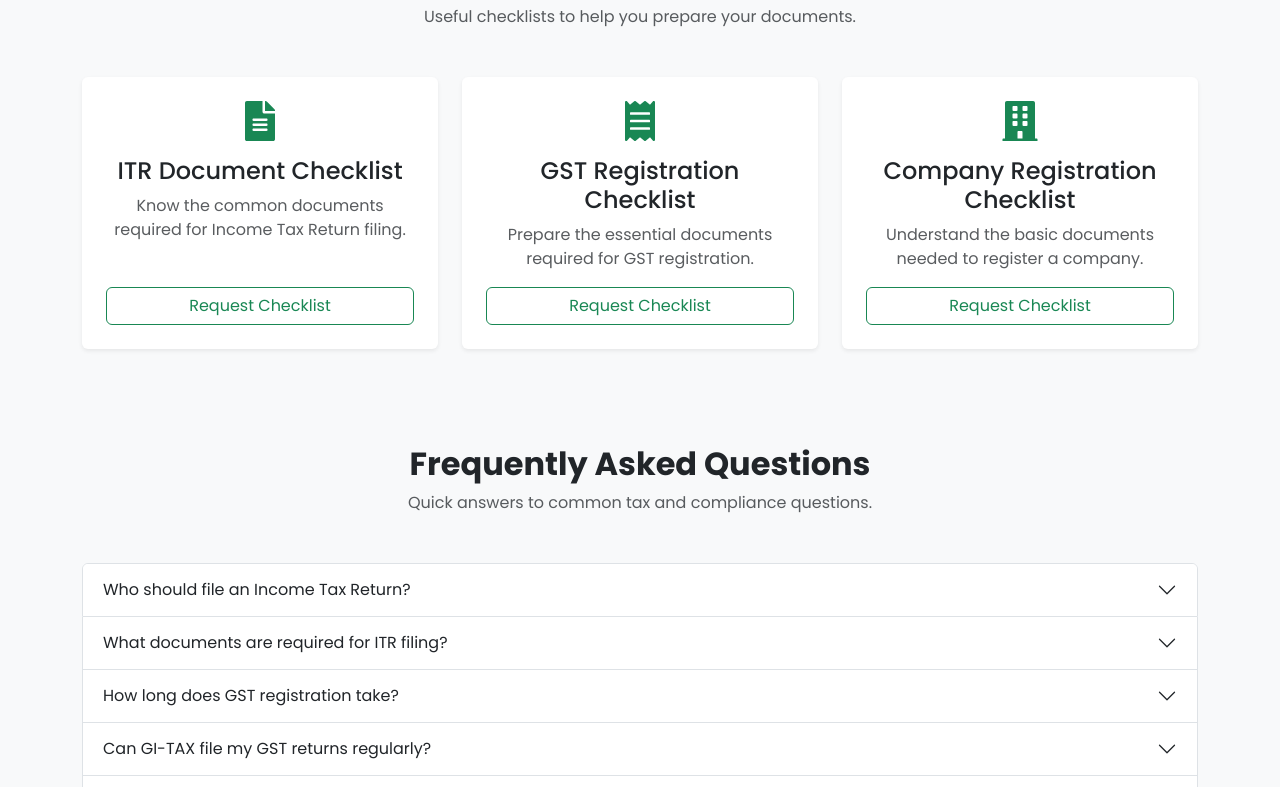
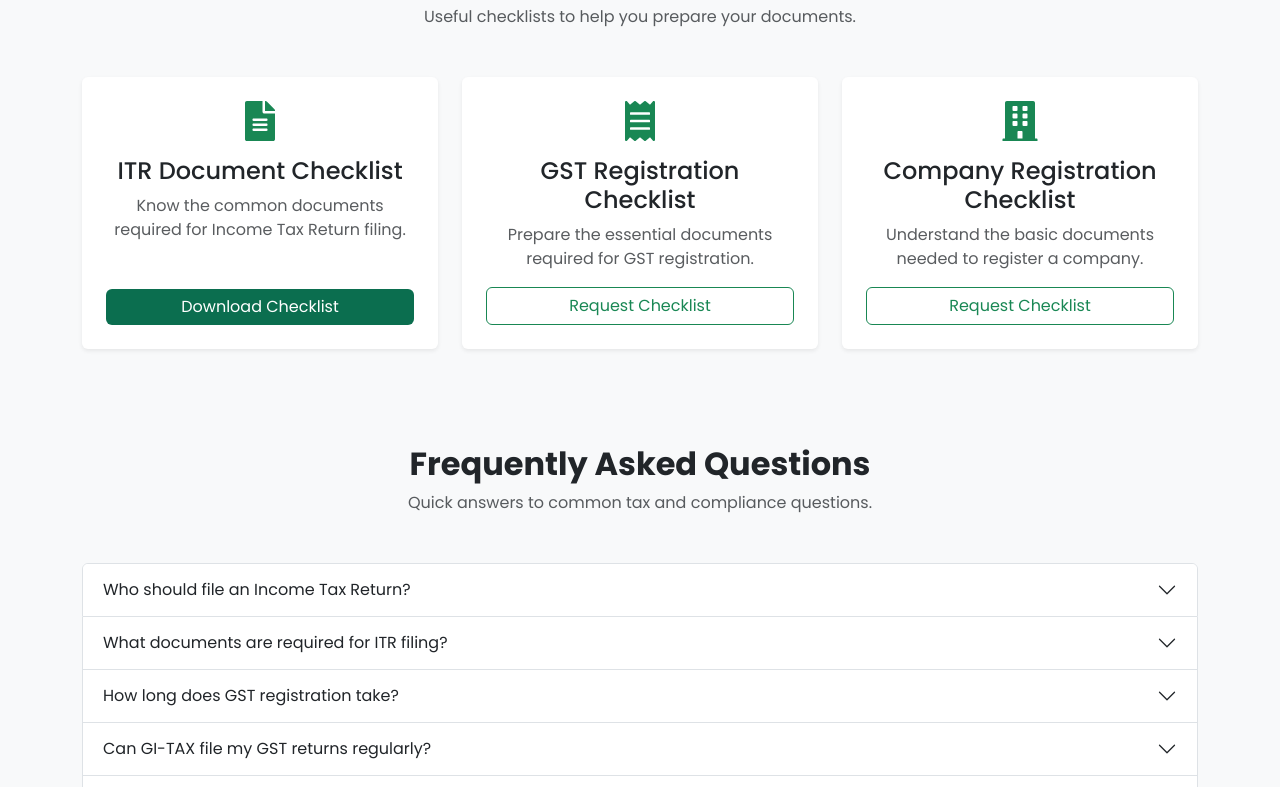
Before and after one commit to GITAX-CONS/gitax-cons.github.io, a React (Vite) app: page / in a window 1280 px wide. Shown: the part 3226-4013 px from the top of the page. Built offline with nearby package versions, Linux system fonts and the light colour scheme.

Commit message:
Add downloadable ITR document checklist

```diff
--- a/src/components/Resources.jsx
+++ b/src/components/Resources.jsx
@@ -10,6 +10,7 @@ const resources = [
     title: "ITR Document Checklist",
     description:
       "Know the common documents required for Income Tax Return filing.",
+    pdf: "/downloads/GI-TAX_General_ITR_Document_Checklist.pdf",
   },
   {
     icon: <FaReceipt size={40} className="text-success" />,
@@ -31,6 +32,7 @@ function Resources() {
       <div className="container">
         <div className="text-center mb-5">
           <h2 className="fw-bold">Helpful Resources</h2>
+
           <p className="text-muted">
             Useful checklists to help you prepare your documents.
           </p>
@@ -40,7 +42,9 @@ function Resources() {
           {resources.map((resource, index) => (
             <div className="col-lg-4" key={index}>
               <div className="card border-0 shadow-sm h-100 p-4 text-center">
-                <div className="mb-3">{resource.icon}</div>
+                <div className="mb-3">
+                  {resource.icon}
+                </div>
 
                 <h4>{resource.title}</h4>
 
@@ -48,6 +52,15 @@ function Resources() {
                   {resource.description}
                 </p>
 
+                {resource.pdf ? (
+                  <a
+                    href={resource.pdf}
+                    download
+                    className="btn btn-success mt-auto"
+                  >
+                    Download Checklist
+                  </a>
+                ) : (
                   <a
                     href={`https://wa.me/919074018257?text=${encodeURIComponent(
                       `Hello GI-TAX, please send me the ${resource.title}.`
@@ -58,6 +71,7 @@ function Resources() {
                   >
                     Request Checklist
                   </a>
+                )}
               </div>
             </div>
           ))}
```
Also changed, not shown: 1 other file (tests, documents, lock files or other folders). Lines whose indentation alone changed are shown as unchanged.
